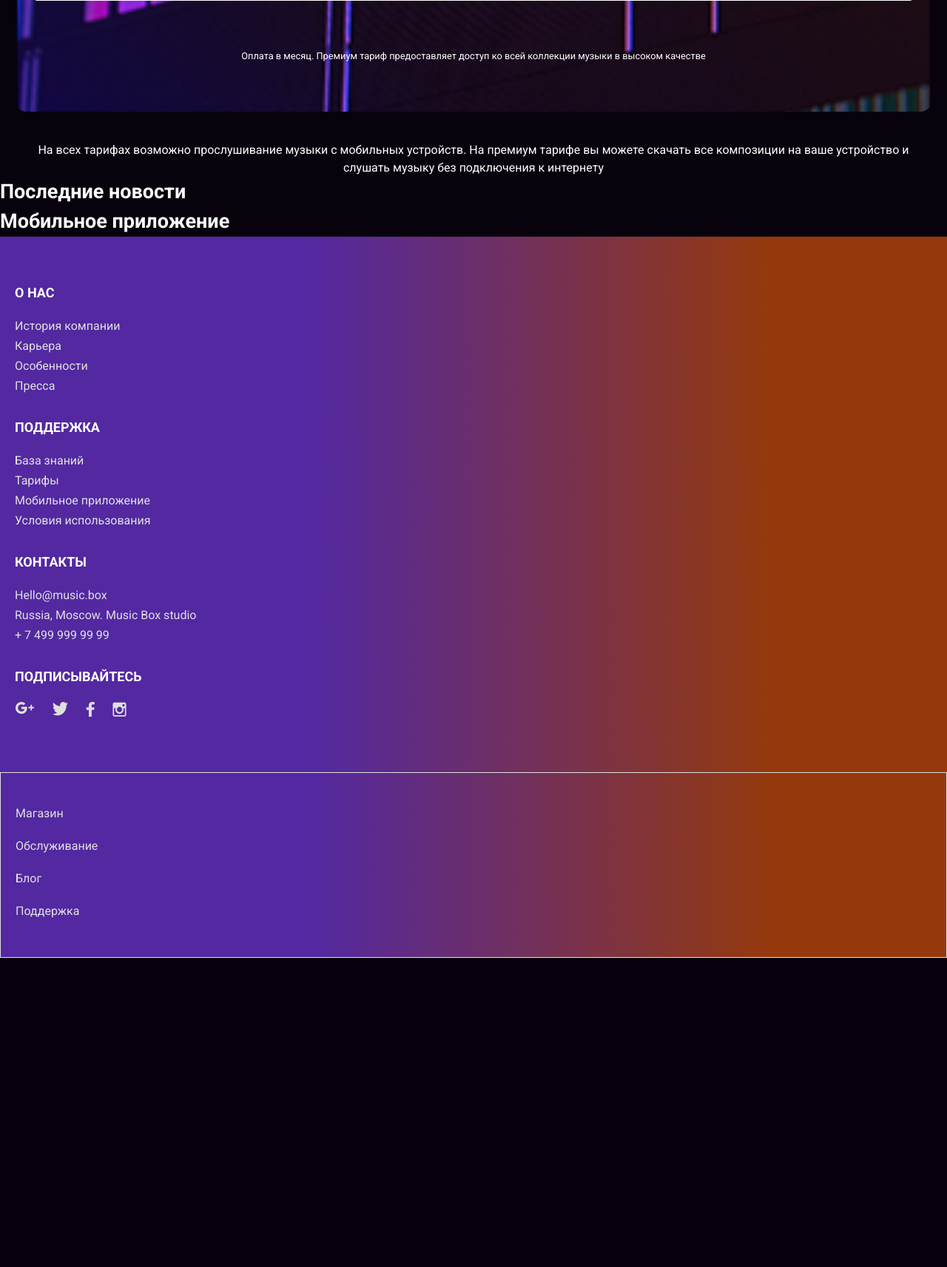
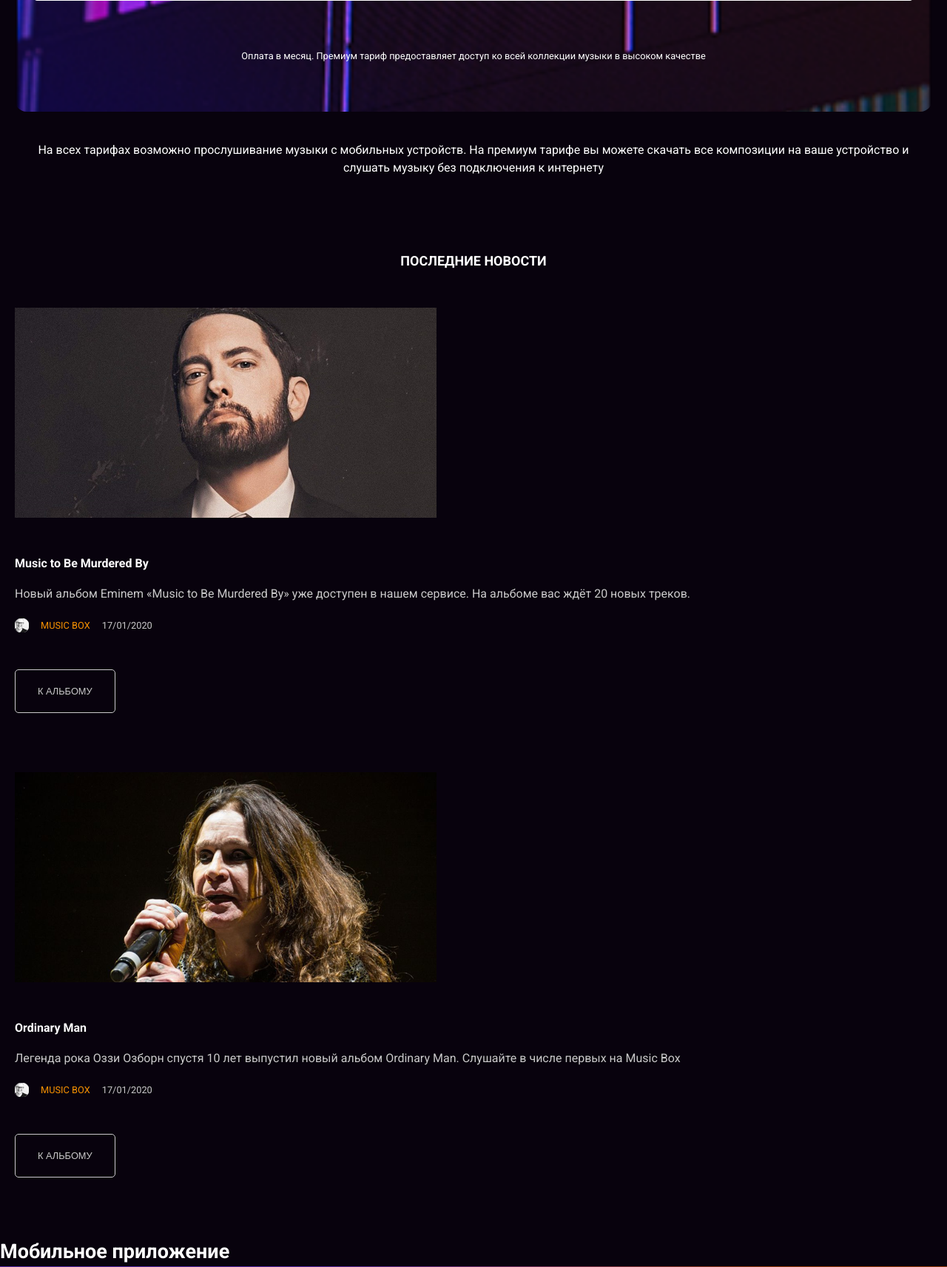
Before and after one commit to RainRa/layout-designer-project-lvl2, a PHP site: page / in a window 1280 px wide. Shown: the part 2547-4260 px from the top of the page at 74% size. Before the commit the page ends 3842 px from the top, so only its background shows below. Run offline with PHP 8.4, Linux system fonts and the light colour scheme.

Commit message:
Add section last news

```diff
--- a/src/css/style.css
+++ b/src/css/style.css
@@ -81,6 +81,76 @@ img {
 
 .ts-64 {
   font-size: 64px;
+}
+
+.bg-banner-artist {
+  position: relative;
+}
+
+.bg-banner-artist::before {
+  position: absolute;
+  top: 0;
+  right: 0;
+  bottom: 0;
+  left: 0;
+  z-index: -1;
+  background-image: url("../images/Morten Harket.png");
+  background-repeat: no-repeat;
+  background-position: center;
+  background-size: cover;
+  content: "";
+}
+
+.bg-banner-acces {
+  position: relative;
+}
+
+.bg-banner-acces::before {
+  position: absolute;
+  top: 0;
+  right: 0;
+  bottom: 0;
+  left: 0;
+  z-index: -1;
+  background-image: url("../images/banner.png");
+  background-repeat: no-repeat;
+  background-position: center;
+  background-size: cover;
+  content: "";
+}
+
+.btn {
+  padding: 21px 30px;
+  border-radius: 5px;
+  color: #fff;
+  border: none;
+  cursor: pointer;
+}
+
+.btn-purple {
+  background-color: #5328a1;
+}
+
+.btn-red {
+  background-color: #95390c;
+}
+
+.btn-green {
+  background-color: #32c176;
+}
+
+.btn-transparent {
+  background-color: transparent;
+}
+
+.btn-news {
+  border: 1px solid #cacaca;
+  color: #cacaca;
+}
+
+.btn-form {
+  border: 1px solid #FFFFFF;
+  color: #fff;
 }
 
 body {
@@ -192,6 +262,10 @@ body {
   margin-bottom: 65px;
 }
 
+.mb-80 {
+  margin-bottom: 80px;
+}
+
 .mb-100 {
   margin-bottom: 100px;
 }
@@ -210,6 +284,10 @@ body {
 
 .pb-50 {
   padding-bottom: 50px;
+}
+
+.pb-100 {
+  padding-bottom: 100px;
 }
 
 .pt-100 {
@@ -236,74 +314,16 @@ body {
   color: #cacaca;
 }
 
+.color-orange {
+  color: #f89202;
+}
+
 .bg-black {
   background-color: #08020d;
 }
 
 .bg-dark {
   background-color: #3c3b3d;
-}
-
-.bg-banner-artist {
-  position: relative;
-}
-
-.bg-banner-artist::before {
-  position: absolute;
-  top: 0;
-  right: 0;
-  bottom: 0;
-  left: 0;
-  z-index: -1;
-  background-image: url("../images/Morten Harket.png");
-  background-repeat: no-repeat;
-  background-position: center;
-  background-size: cover;
-  content: "";
-}
-
-.bg-banner-acces {
-  position: relative;
-}
-
-.bg-banner-acces::before {
-  position: absolute;
-  top: 0;
-  right: 0;
-  bottom: 0;
-  left: 0;
-  z-index: -1;
-  background-image: url("../images/banner.png");
-  background-repeat: no-repeat;
-  background-position: center;
-  background-size: cover;
-  content: "";
-}
-
-.btn {
-  padding: 21px 30px;
-  border-radius: 5px;
-  color: #fff;
-  border: none;
-  cursor: pointer;
-}
-
-.btn-purple {
-  background-color: #5328a1;
-}
-
-.btn-red {
-  background-color: #95390c;
-}
-
-.btn-green {
-  background-color: #32c176;
-}
-
-.btn-transparent {
-  color: #fff;
-  background-color: transparent;
-  border: 1px solid #FFFFFF;
 }
 
 .header {
@@ -332,10 +352,11 @@ body {
   font-size: 11px;
   line-height: 13px;
   font-weight: bold;
+  cursor: pointer;
 }
 
-.menu .menu-item {
-  height: 13px;
+.menu a:hover {
+  color: #fff;
 }
 
 .footer-nav {
--- a/src/index.html
+++ b/src/index.html
@@ -66,47 +66,79 @@
   <main>
 
     <!-- SUBSCRIPTION FORMS -->
-    <section id="page-pricing" class="pt-100">
+    <section id="page-pricing" class="pt-100 pb-100">
       <div class="container">
         <h2 class="mb-25 h2 align-txt-center">Формы подписки</h2>
         <ul class="w-100">
           <li class="subscription-item d-flex flex-column align-items-center mb-50 bg-free">
             <h3 class="mb-200 mt-20 h3 uppercase">Бесплатная</h3>
             <p class="pb-25 ts-64 uppercase">0 <span class="ts-32 align-vertical-super">руб.</span></p>
-            <button class="btn btn-transparent w-100 mb-65 uppercase">Оформить</button>
-            <p class="ts-small align-txt-center">Оплата в месяц. Бесплатный тариф предоставляет доступ ко всей коллекции музыки. Присутствует реклама</p>
+            <button class="btn btn-transparent btn-form w-100 mb-65 uppercase">Оформить</button>
+            <p class="ts-small align-txt-center">Оплата в месяц. Бесплатный тариф предоставляет доступ ко всей коллекции
+              музыки. Присутствует реклама</p>
           </li>
 
           <li class="subscription-item d-flex flex-column align-items-center mb-50 bg-standart">
             <h3 class="mb-200 mt-20 h3 uppercase">Стандартная</h3>
             <p class="pb-25 ts-64 uppercase">250 <span class="ts-32 align-vertical-super">руб.</span></p>
-            <button class="btn btn-transparent w-100 mb-65 uppercase">Оформить</button>
-            <p class="ts-small align-txt-center">Оплата в месяц. Стандартный тариф предоставляет доступ ко всей коллекции музыки в среднем качестве</p>
+            <button class="btn btn-transparent btn-form w-100 mb-65 uppercase">Оформить</button>
+            <p class="ts-small align-txt-center">Оплата в месяц. Стандартный тариф предоставляет доступ ко всей
+              коллекции музыки в среднем качестве</p>
           </li>
 
           <li class="subscription-item d-flex flex-column align-items-center mb-40 bg-premium">
             <h3 class="mb-200 mt-20 h3 uppercase">Премиум</h3>
             <p class="pb-25 ts-64 uppercase">500 <span class="ts-32 align-vertical-super">руб.</span></p>
-            <button class="btn btn-transparent w-100 mb-65 uppercase">Оформить</button>
-            <p class="ts-small align-txt-center">Оплата в месяц. Премиум тариф предоставляет доступ ко всей коллекции музыки в высоком качестве</p>
+            <button class="btn btn-transparent btn-form w-100 mb-65 uppercase">Оформить</button>
+            <p class="ts-small align-txt-center">Оплата в месяц. Премиум тариф предоставляет доступ ко всей коллекции
+              музыки в высоком качестве</p>
           </li>
         </ul>
-        <p class="ts-16 align-txt-center">На всех тарифах возможно прослушивание музыки с мобильных устройств. На премиум тарифе вы можете скачать все
+        <p class="ts-16 align-txt-center">На всех тарифах возможно прослушивание музыки с мобильных устройств. На
+          премиум тарифе вы можете скачать все
           композиции на ваше устройство и слушать музыку без подключения к интернету</p>
       </div>
     </section>
     <!-- LAST NEWS -->
-    <section>
-      <h2>Последние новости</h2>
-      <ul>
-        <li></li>
-      </ul>
-      <li></li>
+    <section id="page-news">
+      <div class="container">
+        <h2 class="h2 uppercase mb-50 align-txt-center">Последние новости</h2>
+        <div class="d-flex flex-column mb-80">
+          <div class="mb-50"><img src="./images/Music to Be Murdered By.png" alt="Эминем смотрит сверху внизх"></div>
+          <div>
+            <h3 class="ts-16 mb-17">Music to Be Murdered By</h3>
+            <p class="color-d-gray ts-16 mb-21">Новый альбом Eminem «Music to Be Murdered By» уже доступен в нашем сервисе. На альбоме вас ждёт 20 новых треков.</p>
+            <div class="d-flex">
+              <img class="mr-16 mb-50" src="/src/images/avatar.png" alt="">
+              <p class="mr-16 ts-small color-orange uppercase">Music box</p>
+              <p class="ts-small color-d-gray">17/01/2020</p>
+            </div>
+            <button class="btn btn-transparent btn-news ts-small uppercase">К альбому</button>
+          </div>
+        </div>
+
+        <div class="d-flex flex-column mb-80">
+          <div class="mb-50"><img src="./images/Ordinary Man.png" alt="Оззи Осборн с микрофоном"></div>
+          <div>
+            <h3 class="ts-16 mb-17">Ordinary Man</h3>
+            <p class="color-d-gray ts-16 mb-21">Легенда рока Оззи Озборн спустя 10 лет выпустил новый альбом Ordinary Man. Слушайте в числе первых на Music Box</p>
+            <div class="d-flex">
+              <img class="mr-16 mb-50" src="/src/images/avatar.png" alt="">
+              <p class="mr-16 ts-small color-orange uppercase">Music box</p>
+              <p class="ts-small color-d-gray">17/01/2020</p>
+            </div>
+            <button class="btn btn-transparent btn-news ts-small uppercase">К альбому</button>
+          </div>
+        </div>
+
+      </div>
     </section>
+    <!-- MOBILE APP -->
     <section>
       <h2>Мобильное приложение</h2>
     </section>
   </main>
+  <!-- FOOTER -->
   <footer class="bg-gradient">
     <div class="container">
       <nav class="footer-nav">
@@ -166,4 +198,5 @@
 
   </footer>
 </body>
+
 </html>
--- a/src/scss/base/_atomic.scss
+++ b/src/scss/base/_atomic.scss
@@ -111,6 +111,10 @@ align-items: center;
   margin-bottom: 65px;
 }
 
+.mb-80 {
+  margin-bottom: 80px;
+}
+
 .mb-100 {
   margin-bottom: 100px;
 }
@@ -130,6 +134,10 @@ align-items: center;
 
 .pb-50 {
   padding-bottom: 50px;
+}
+
+.pb-100 {
+  padding-bottom: 100px;
 }
 
 .pt-100 {
@@ -157,6 +165,10 @@ align-items: center;
   color: $color-dark-gray;
 }
 
+.color-orange {
+  color: $color-orange;
+}
+
 // BACKGROUNDS
 .bg-black {
   background-color: $color-black;
--- a/src/scss/components/_buttons.scss
+++ b/src/scss/components/_buttons.scss
@@ -20,7 +20,15 @@
 }
 
 .btn-transparent {
+  background-color: transparent;
+}
+
+.btn-news {
+  border: 1px solid #cacaca;
+  color: $color-dark-gray;
+}
+
+.btn-form {
+  border: 1px solid #FFFFFF;
   color: $color-white;
-  background-color: transparent;
-  border: 1px solid #FFFFFF;
 }
--- a/src/scss/style.scss
+++ b/src/scss/style.scss
@@ -2,9 +2,9 @@
 @import './abstracts/_mixins.scss';
 @import './base/_normalize.scss';
 @import './base/_typography.scss';
-@import './base/_atomic.scss';
 @import './components/_banners.scss';
 @import './components/_buttons.scss';
+@import './base/_atomic.scss';
 @import './blocks/_header.scss';
 @import './blocks/_footer.scss';
 @import './components/_inputs.scss';
```
Also changed, not shown: src/artist.html (+4 -4 lines), 1 other file.
